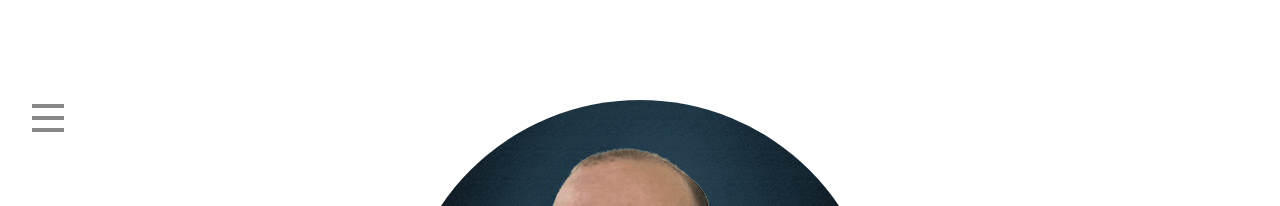
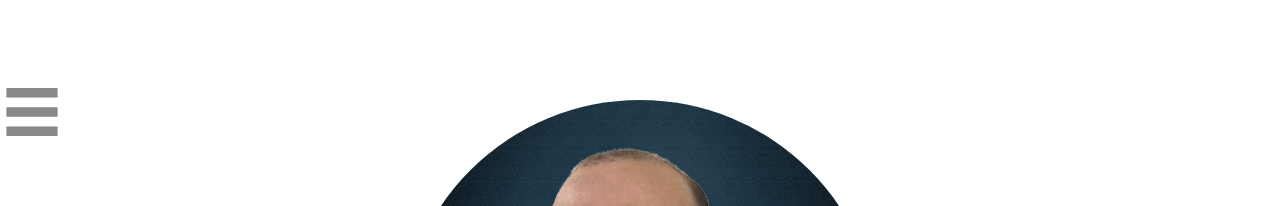
Before and after one commit to mrsantacruz86/mrsantacruz86.github.io, a React (Create React App) app: page / in a window 1280 px wide. Shown: the top 206 px of the page. Built offline with nearby package versions, Linux system fonts and the light colour scheme.

Commit message:
working in the menu#2

```diff
--- /dev/null
+++ b/src/Components/BurgerBtn/BurgerBtn.css
@@ -0,0 +1,28 @@
+/* Navigation button */
+.burgerBtn {
+  display: inline-block;
+  cursor: pointer;
+  position: fixed;
+  z-index: 1000;
+}
+
+.burgerBtn:hover > div {
+  background-color: black;
+}
+.btnBar1,
+.btnBar2,
+.btnBar3 {
+  transition: 0.4s;
+}
+.btnBar1 .change {
+  transform: translate(20px,20px) rotate(-45deg);
+}
+.btnBar2 .change {
+  opacity: 0;
+}
+.btnBar3 .change {
+  transform: translate(20px,-22px) rotate(45deg);
+}
+path{
+  transform-origin: 50% 50%;
+}
--- /dev/null
+++ b/src/Components/BurgerBtn/BurgerBtn.js
@@ -0,0 +1,40 @@
+import React from "react";
+import PropTypes from "prop-types";
+import "./BurgerBtn.css";
+
+const BurgerBtn = props => {
+  const changed = !props.changed ? "" : " change";
+  return (
+    <div onClick={props.onClick}>
+      <svg
+        class="burgerBtn"
+        version="1.1"
+        viewBox="0 0 100 100"
+        xmlns="http://www.w3.org/2000/svg"
+        width={props.size || "100px"}
+        height={props.size || "100px"}
+      >
+        <svg version="1.1">
+          <g
+            fill="none"
+            stroke={props.color || "#000"}
+            stroke-linecap={props.linecap || "flat"}
+            stroke-width="15"
+          >
+            <path className={"btnBar1" + changed} d="M10 20h80" />
+            <path className={"btnBar2" + changed} d="M10 50h80" />
+            <path className={"btnBar3" + changed} d="M10 80h80" />
+          </g>
+        </svg>
+      </svg>
+    </div>
+  );
+};
+
+BurgerBtn.propTypes = {
+  color: PropTypes.string.isRequired,
+  width: PropTypes.string,
+  height: PropTypes.string
+};
+
+export default BurgerBtn;
--- /dev/null
+++ b/src/Components/BurgerBtn/index.js
@@ -0,0 +1 @@
+export { default } from "./BurgerBtn";
--- a/src/Components/SideBar.js
+++ b/src/Components/SideBar.js
@@ -1,21 +1,12 @@
 import React, { useState } from "react";
+import BurgerBtn from "./BurgerBtn";
 
 const NavLink = ({ route, children }) => {
   return <a href={route}>{children}</a>;
 };
 
-const BurgerBtn = props => {
-  return (
-    <div className="burgerBtn" onClick={props.onClick}>
-      <div className="btnBar1" />
-      <div className="btnBar2" />
-      <div className="btnBar3" />
-    </div>
-  );
-};
-
 const SideBar = props => {
-  const [menu, setMenu] = useState("");
+  const [menu, setMenu] = useState(false);
   const onMenuBtnClick = () => {
     console.log("clicked");
     return setMenu(!menu);
@@ -43,7 +34,12 @@ const SideBar = props => {
           <i className="fas fa-phone" /> Contact Me
         </NavLink>
       </nav>
-      <BurgerBtn onClick={onMenuBtnClick} />
+      <BurgerBtn
+        onClick={onMenuBtnClick}
+        color="#888"
+        changed={menu}
+        size="4rem"
+      />
     </div>
   );
 };
--- a/src/styles/SideBar.scss
+++ b/src/styles/SideBar.scss
@@ -1,39 +1,6 @@
 /*----------------------------------------
 Navigation Styles
 ----------------------------------------*/
-// Navigation button
-.burgerBtn {
-  display: inline-block;
-  cursor: pointer;
-  background-color: transparent;
-  color: grey;
-  padding: 1rem 2rem;
-  position: fixed;
-  z-index: 1000;
-}
-
-.burgerBtn:hover > div {
-  background-color: black;
-}
-.btnBar1,
-.btnBar2,
-.btnBar3 {
-  width: 2rem;
-  height: 4px;
-  background-color: #888;
-  margin: 0.5rem 0;
-  transition: 0.4s;
-}
-.change .btnBar1 {
-  transform: translateY(0.75rem) rotate(-45deg);
-}
-.change .btnBar2 {
-  opacity: 0;
-}
-.change .btnBar3 {
-  transform: translateY(-0.75rem) rotate(45deg);
-}
-
 .sidebar {
   min-height: 100%; /* Specify a height */
   width: 0; /* 0 width - change this with JavaScript */
```
Also changed, not shown: public/assets/vectors/burger-btn.svg.
